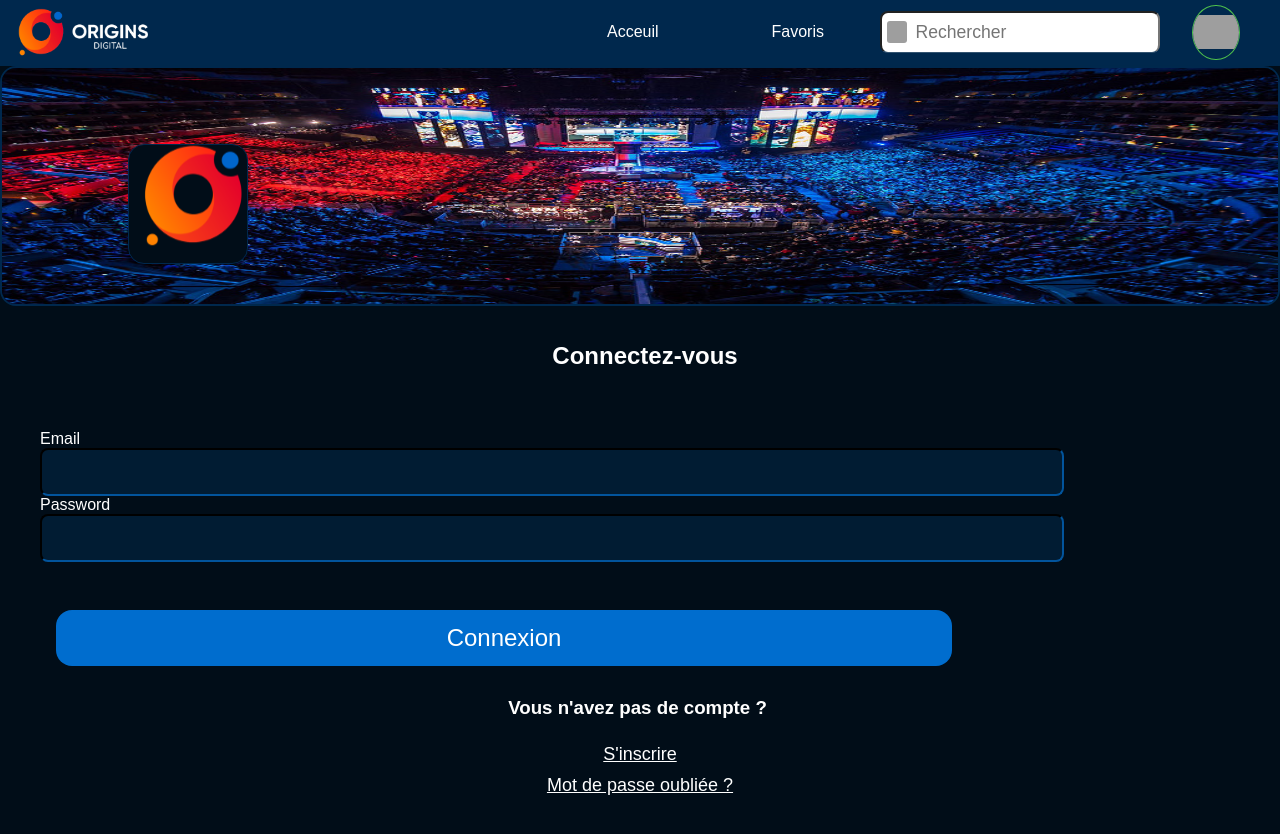
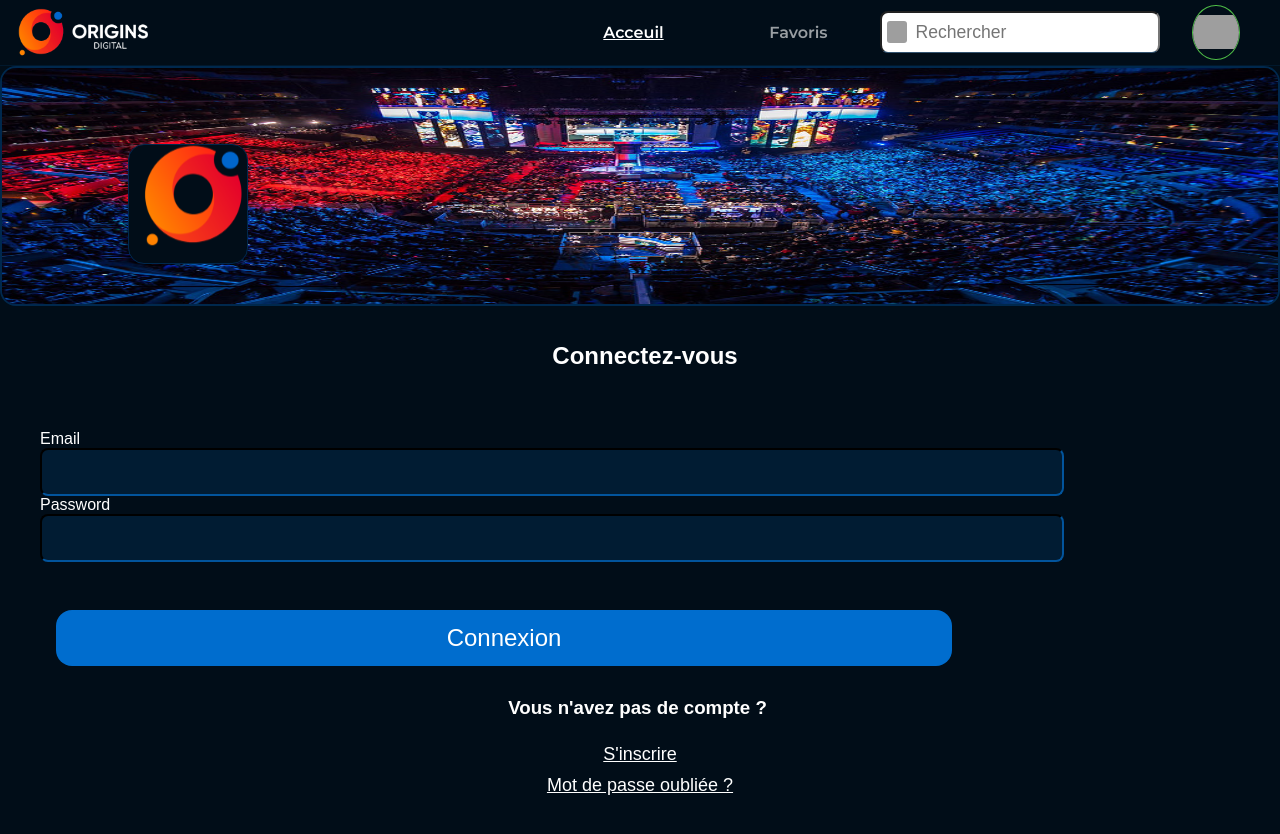
Before and after one commit to IdirX69/projet-perso3, a React (Vite) app in the folder frontend/: page / in a window 1280 px wide. Shown: the top 834 px of the page. Built offline with nearby package versions, Linux system fonts and the light colour scheme; no server answers; grey boxes are pictures that could not be loaded.

Commit message:
Css and navBar&&Header fix

```diff
--- a/frontend/src/pages/VideoPlayer.jsx
+++ b/frontend/src/pages/VideoPlayer.jsx
@@ -1,8 +1,6 @@
 import React, { useContext, useEffect, useState } from "react";
 import axios from "axios";
 import CurrentVideosContext from "../../contexts/videosContext";
-
-import Header from "../components/Header";
 import Slider from "../components/Slider";
 import Comment from "../components/Comment";
 import VideoPlay from "../components/VideoPlay";
@@ -31,7 +29,6 @@ function VideoPlayer() {
   }, [selectedId]);
   return (
     <div className="player-page">
-      <Header />
       <VideoPlay video={videoPlayed} videoDate={videoDate} />
       <Slider />
       <Comment
--- a/frontend/src/style/_settings.scss
+++ b/frontend/src/style/_settings.scss
@@ -2,11 +2,12 @@
 
 @import url("https://fonts.googleapis.com/css2?family=Nunito+Sans:ital,wght@1,200&display=swap");
 @import url("https://fonts.googleapis.com/css2?family=Roboto+Condensed:wght@300&display=swap");
-
+@import url("https://fonts.googleapis.com/css2?family=Montserrat:wght@600&display=swap");
 /*Colors var*/
 
 $font-1: "Nunito", sans-serif;
 $font-2: "Roboto Condensed", sans-serif;
+$font-3: "Montserrat", sans-serif;
 
 $color-1: #006dce;
 $color-2: #00284d;
--- a/frontend/src/style/components/_header.scss
+++ b/frontend/src/style/components/_header.scss
@@ -5,6 +5,10 @@
   background: $color-2;
   display: flex;
   justify-content: flex-start;
+  @media screen and (min-width: 1200px) {
+    background: none;
+    font-family: $font-3;
+  }
 
   .search-bar {
     display: none;
@@ -67,10 +71,11 @@
     }
   }
   .active {
-    color: rgb(255, 255, 255);
+    color: white;
+    text-decoration: underline;
   }
   a {
-    color: white;
+    color: rgba(255, 255, 255, 0.6);
     text-decoration: none;
   }
 }
--- a/frontend/src/style/index.css
+++ b/frontend/src/style/index.css
@@ -1,6 +1,7 @@
 /*Fonts*/
 @import url("https://fonts.googleapis.com/css2?family=Nunito+Sans:ital,wght@1,200&display=swap");
 @import url("https://fonts.googleapis.com/css2?family=Roboto+Condensed:wght@300&display=swap");
+@import url("https://fonts.googleapis.com/css2?family=Montserrat:wght@600&display=swap");
 /*Colors var*/
 /*Mixin functions*/
 /*Base style*/
@@ -674,6 +675,12 @@ h5 {
   display: flex;
   justify-content: flex-start;
 }
+@media screen and (min-width: 1200px) {
+  .header-container {
+    background: none;
+    font-family: "Montserrat", sans-serif;
+  }
+}
 .header-container .search-bar {
   display: none;
 }
@@ -741,10 +748,11 @@ h5 {
   }
 }
 .header-container .active {
-  color: rgb(255, 255, 255);
+  color: white;
+  text-decoration: underline;
 }
 .header-container a {
-  color: white;
+  color: rgba(255, 255, 255, 0.6);
   text-decoration: none;
 }
 
@@ -1141,13 +1149,6 @@ h5 {
 
 .containerul {
   margin: 5vh;
-}
-
-p {
-  font-size: 3vh;
-  font-family: "Roboto Condensed", sans-serif;
-  text-align: center;
-  margin-bottom: 1rem;
 }
 
 .container-input {
```
Also changed, not shown: frontend/src/style/components/_profil.scss (+1 -6 lines), 1 other file (tests, documents, lock files or other folders).
